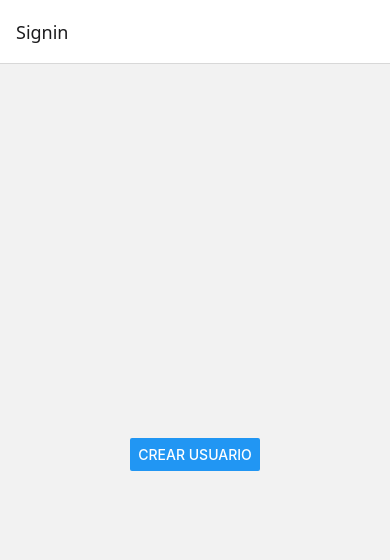
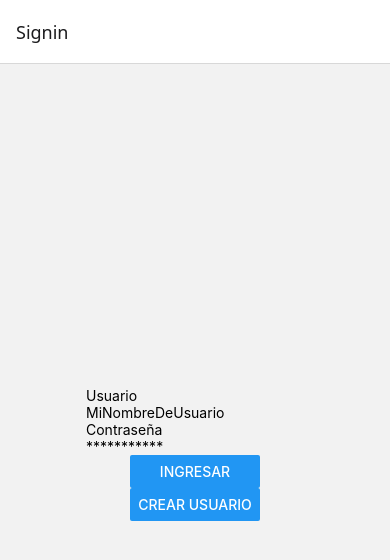
Before and after one commit to Fedesan14/repefit, a React Native app: screen / in a window 390 px wide. Shown: the top 560 px of the page. Built offline with nearby package versions, Linux system fonts and the light colour scheme; no server answers.

Commit message:
[FTR][REPEFIT-2] add sign in

```diff
--- a/App.tsx
+++ b/App.tsx
@@ -5,11 +5,13 @@ import Signin from './src/screens/signin';
 import { Provider } from 'react-redux';
 import { store } from './src/app/store/store';
 import Toast from 'react-native-toast-message';
+import Home from './src/screens/home';
 
 const RootStack = createNativeStackNavigator({
   screens: {
     Signin: Signin,
     Signup: Signup,
+    Home: Home
   },
 });
 
--- a/src/app/services/auth.service.ts
+++ b/src/app/services/auth.service.ts
@@ -1,19 +1,32 @@
 import { createApi, fetchBaseQuery } from "@reduxjs/toolkit/query/react";
 import { SignupRequest } from "../types/request/SignupRequest";
+import { LoginResponse } from '../types/responses/LoginResponse';
+import { LoginRequest } from '../types/request/LoginRequest';
+import { encryptToBase64 } from '../../utils/Base64Utils';
+
+console.log('host is', process.env.EXPO_PUBLIC_BACKEND_URL)
 
 export const authService = createApi({
     reducerPath: 'auth',
-    baseQuery: fetchBaseQuery({ baseUrl: `${process.env.EXPO_PUBLIC_BACKEND_URL}/auth` }),
+    baseQuery: fetchBaseQuery({ baseUrl: `${process.env.EXPO_PUBLIC_BACKEND_URL}/auth`, timeout: 2000 }),
     endpoints: (build) => ({
         Signup: build.mutation<void, SignupRequest>({
             query: (request) => ({
                 url: '/signup',
                 method: 'POST',
                 body: request,
-                timeout: 2000
+            })
+        }),
+        Signin: build.mutation<LoginResponse, string>({
+            query: (credentials) => ({
+                url: '/sign-in',
+                method: 'POST',
+                headers: {
+                    'Authorization': `Basic ${credentials}`
+                }
             })
         })
     })
 })
 
-export const { useSignupMutation } = authService
+export const { useSignupMutation, useSigninMutation } = authService
--- /dev/null
+++ b/src/app/types/request/LoginRequest.ts
@@ -0,0 +1,4 @@
+export type LoginRequest = {
+  username: string;
+  password: string;
+}
--- /dev/null
+++ b/src/app/types/responses/LoginResponse.ts
@@ -0,0 +1,4 @@
+export type LoginResponse = {
+  accessToken: string;
+  refreshToken: string;
+}
--- /dev/null
+++ b/src/screens/home/home.styles.ts
@@ -0,0 +1,9 @@
+import { StyleSheet } from "react-native";
+
+export const HomeStyles = StyleSheet.create({
+  container: {
+    flex: 1,
+    justifyContent: 'center',
+    alignItems: 'center',
+  },
+});
--- /dev/null
+++ b/src/screens/home/index.tsx
@@ -0,0 +1,12 @@
+import { Text, View } from 'react-native';
+import { HomeStyles } from './home.styles';
+
+const Home = () => {
+  return (
+    <View style={HomeStyles.container}>
+      <Text>Home</Text>
+    </View>
+  )
+}
+
+export default Home;
--- a/src/screens/signin/index.tsx
+++ b/src/screens/signin/index.tsx
@@ -1,21 +1,99 @@
-import { Button, View } from "react-native"
+import { Button, Text, TextInput, View } from "react-native"
 import { SigninStyles } from "./signin.styles";
 import { useNavigation } from "@react-navigation/native";
+import { Controller, useForm } from 'react-hook-form';
+import { signinScheme } from './signin.scheme';
+import { yupResolver } from "@hookform/resolvers/yup";
+import { useSigninMutation } from '../../app/services/auth.service';
+import { LoginRequest } from '../../app/types/request/LoginRequest';
+import { ApiError } from '../../app/types/responses/ApiError';
+import Toast from 'react-native-toast-message';
+import { encryptToBase64 } from '../../utils/Base64Utils';
 
 const Signin = () => {
 
+    const [signin] = useSigninMutation()
     const navigation = useNavigation()
+
+    const {
+        control,
+        handleSubmit,
+        formState: { errors },
+        reset
+    } = useForm({
+        resolver: yupResolver(signinScheme)
+    })
+
 
     const handleCreateUser = () => {
         navigation.navigate('Signup')
     }
 
+    const handleSignin = (data: LoginRequest) => {
+        signin(encryptToBase64(`${data.username}:${data.password}`))
+            .unwrap()
+            .then(() => {
+                reset()
+                navigation.navigate('Home')
+            })
+            .catch((error: ApiError) => {
+                Toast.show({
+                    type: 'error',
+                    text1: 'Error al ingresar',
+                    text2: error.data.errorMessage
+                })
+            })
+    }
+
     return (
         <View style={SigninStyles.container}>
-            <Button
-                title="Crear usuario"
-                onPress={handleCreateUser}
-            />
+            <View>
+                <Text>Usuario</Text>
+                <Controller
+                    control={control}
+                    rules={{ required: true }}
+                    name="username"
+                    render={({field: { onChange, onBlur, value}}) =>
+                        <TextInput
+                            value={value}
+                            onChangeText={onChange}
+                            onBlur={onBlur}
+                            placeholder="MiNombreDeUsuario"
+                        />
+                    }
+                />
+                { errors.username && <Text>{errors.username.message}</Text>}
+            </View>
+
+            <View>
+                <Text>Contraseña</Text>
+                <Controller
+                    control={control}
+                    rules={{ required: true }}
+                    name="password"
+                    render={({field: { onChange, onBlur, value}}) =>
+                        <TextInput
+                            value={value}
+                            onChangeText={onChange}
+                            onBlur={onBlur}
+                            secureTextEntry
+                            placeholder="***********"
+                        />
+                    }
+                />
+                { errors.username && <Text>{errors.username.message}</Text>}
+            </View>
+
+            <View>
+                <Button
+                    title="Ingresar"
+                    onPress={handleSubmit(handleSignin)}
+                />
+                <Button
+                    title="Crear usuario"
+                    onPress={handleCreateUser}
+                />
+            </View>
         </View>
     )
 }
--- /dev/null
+++ b/src/screens/signin/signin.scheme.ts
@@ -0,0 +1,7 @@
+import * as yup from "yup"
+
+export const signinScheme = yup
+    .object({
+        username: yup.string().required("Debe ingresar un usuario"),
+        password: yup.string().min(5, "El minimo de carácteres es 5").required("Debe ingresar una contraseña")
+    })
--- /dev/null
+++ b/src/utils/Base64Utils.ts
@@ -0,0 +1,3 @@
+import { Buffer } from 'buffer';
+
+export const encryptToBase64 = (toEncrypt: string) => Buffer.from(toEncrypt).toString('base64');
```
